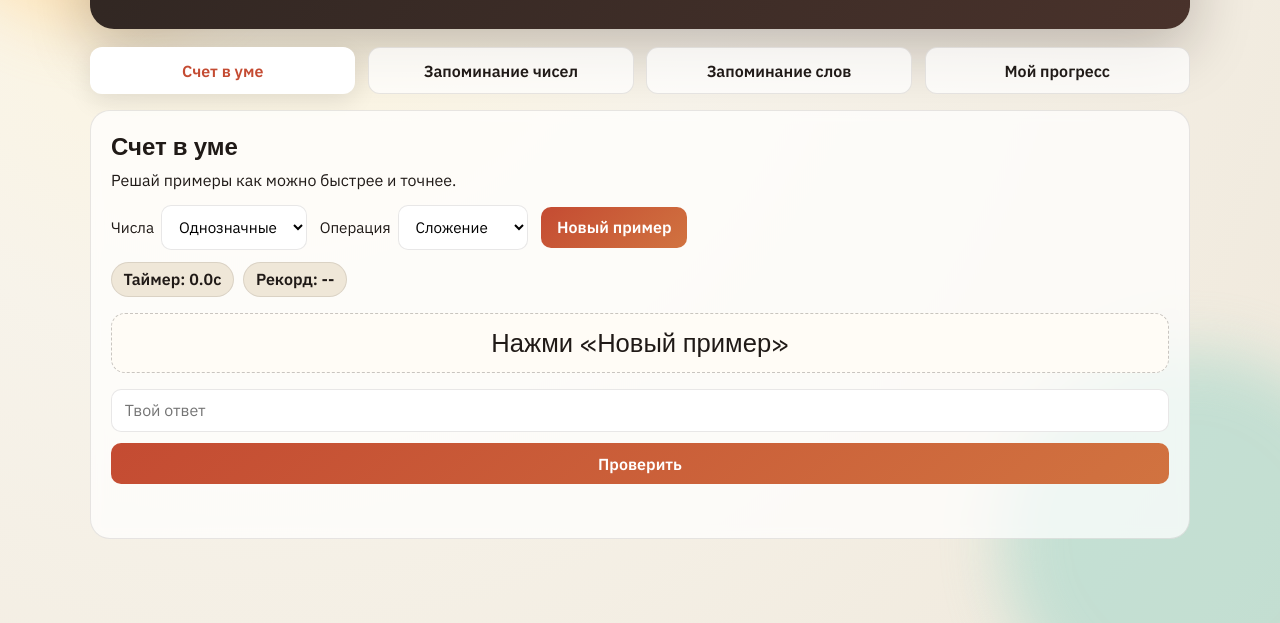
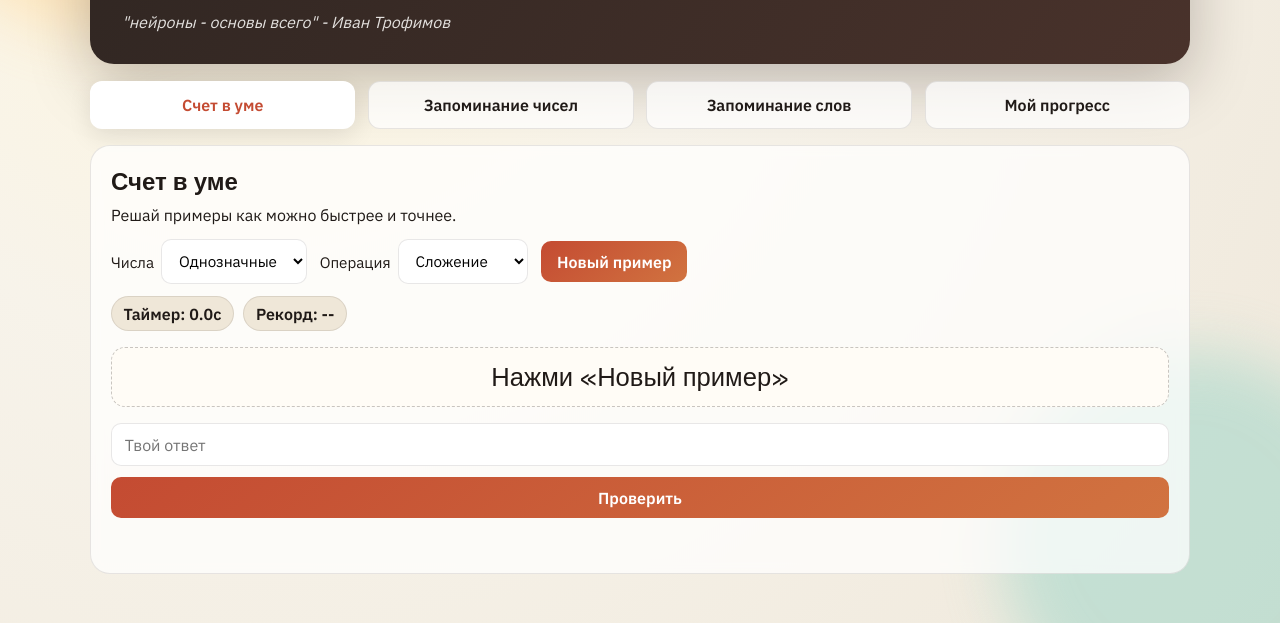
Before and after one commit to Ivan7Creator/mnemotehnika, a plain HTML site: page index.html in a window 1280 px wide. Shown: the part 209-832 px from the top of the page. Drawn offline with Linux system fonts and the light colour scheme.

Commit message:
upload_2

```diff
--- a/index.html
+++ b/index.html
@@ -23,6 +23,7 @@
           Практикуй счет в уме, запоминание чисел и слов. Прогресс сохраняется
           автоматически.
         </p>
+        <p class="hero-quote"><em>"нейроны - основы всего" - Иван Трофимов</em></p>
       </header>
 
       <section class="tabs reveal">
--- a/styles.css
+++ b/styles.css
@@ -66,6 +66,11 @@ body {
   margin: 0.8rem 0 0;
   opacity: 0.9;
   max-width: 66ch;
+}
+
+.hero-quote {
+  margin: 0.9rem 0 0;
+  opacity: 0.86;
 }
 
 .badge {
```
